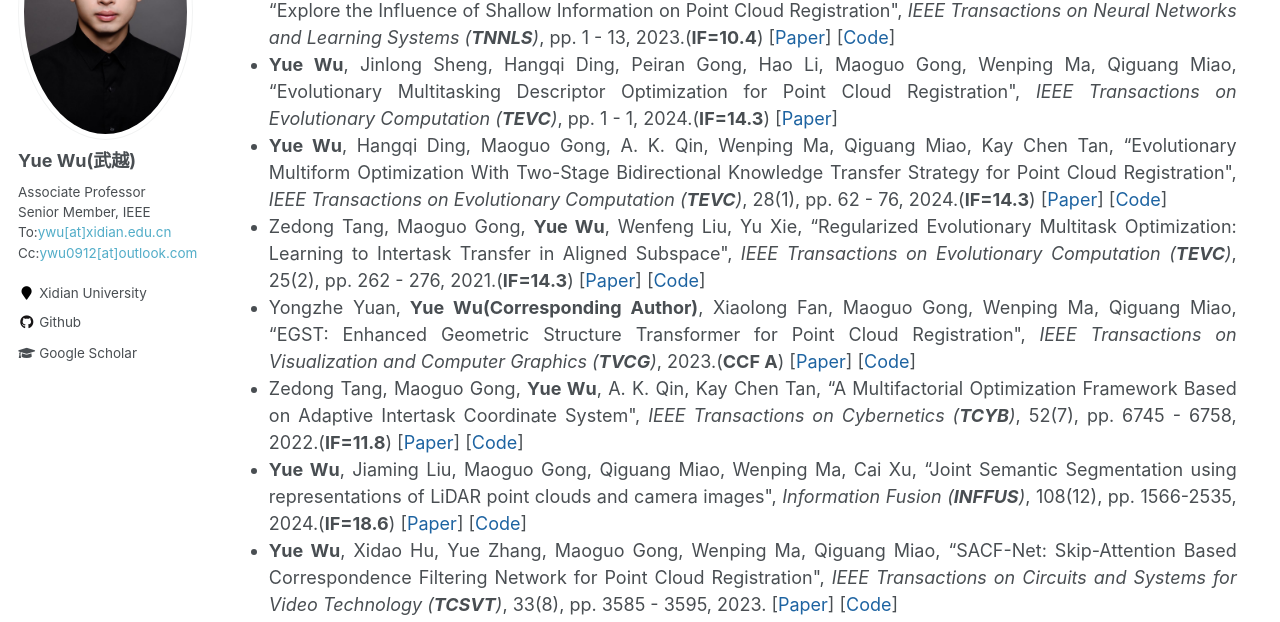
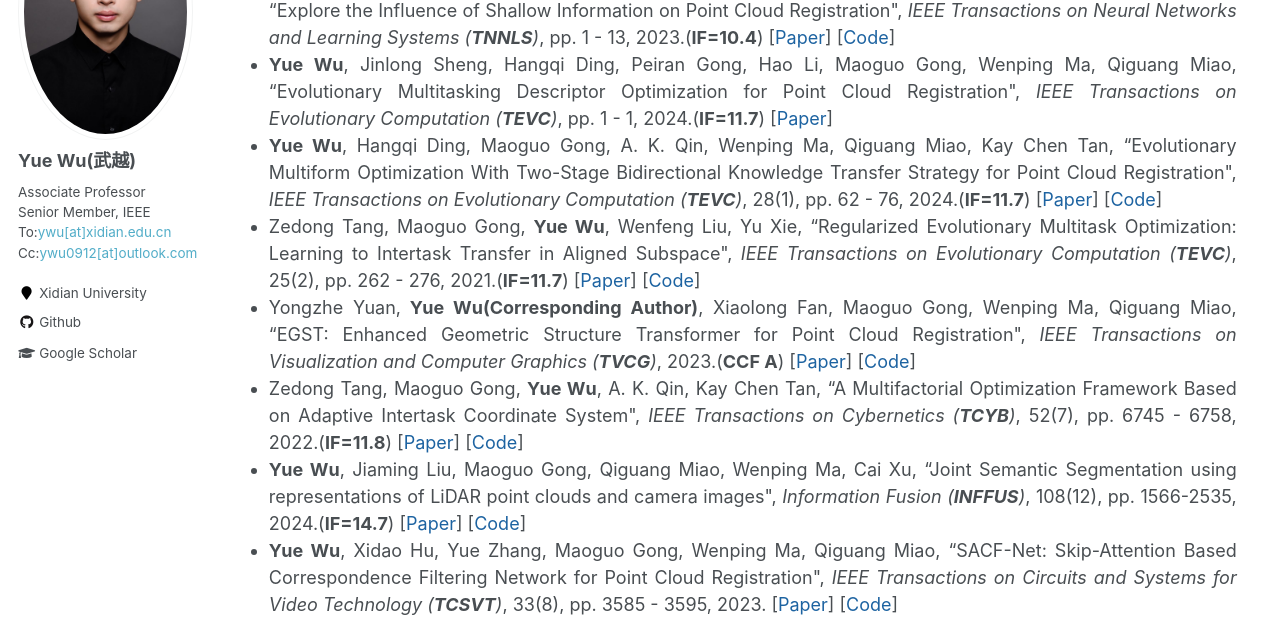
Before and after one commit to ywuchina/ywuchina.github.io, a Jekyll site: the page built from _pages/home.md, in a window 1280 px wide and 900 px high, scrolled down 2957 px. Shown: the part 152-774 px from the top of the window. Built offline with Jekyll 4.4.1, drawn with Linux system fonts in a browser that asks for light colours.

Commit message:
Update paper.html
Add TEVC and change IF

```diff
--- a/_includes/paper.html
+++ b/_includes/paper.html
@@ -68,7 +68,7 @@
       </span>
       </li>
 
-<!--TEVC 14.3-->
+<!--TEVC 11.7-->
 
 
 
@@ -76,7 +76,7 @@
   <span>
   <b>Yue Wu</b>, Jinlong Sheng, Hangqi Ding, Peiran Gong, Hao Li, Maoguo Gong, Wenping Ma, Qiguang Miao,
   “Evolutionary Multitasking Descriptor Optimization for Point Cloud Registration",
-  <i>IEEE Transactions on Evolutionary Computation (<b>TEVC</b>)</i>, pp. 1 - 1, 2024.(<b>IF=14.3</b>)
+  <i>IEEE Transactions on Evolutionary Computation (<b>TEVC</b>)</i>, pp. 1 - 1, 2024.(<b>IF=11.7</b>)
   [<a href= "https://ieeexplore.ieee.org/abstract/document/10566881" target="_blank">Paper</a>]
   </span>
   </li>
@@ -86,7 +86,7 @@
   <span>
   <b>Yue Wu</b>, Hangqi Ding, Maoguo Gong, A. K. Qin, Wenping Ma, Qiguang Miao, Kay Chen Tan,
   “Evolutionary Multiform Optimization With Two-Stage Bidirectional Knowledge Transfer Strategy for Point Cloud Registration",
-  <i>IEEE Transactions on Evolutionary Computation (<b>TEVC</b>)</i>, 28(1), pp. 62 - 76, 2024.(<b>IF=14.3</b>)
+  <i>IEEE Transactions on Evolutionary Computation (<b>TEVC</b>)</i>, 28(1), pp. 62 - 76, 2024.(<b>IF=11.7</b>)
   [<a href= "https://ieeexplore.ieee.org/document/9925083" target="_blank">Paper</a>]
   [<a href= "https://github.com/ywu0912/TeamCode.git" target="_blank">Code</a>]
   </span>
@@ -97,7 +97,7 @@
     <span>
       Zedong Tang, Maoguo Gong, <b>Yue Wu</b>, Wenfeng Liu, Yu Xie,
     “Regularized Evolutionary Multitask Optimization: Learning to Intertask Transfer in Aligned Subspace",
-    <i>IEEE Transactions on Evolutionary Computation (<b>TEVC</b>)</i>, 25(2), pp. 262 - 276, 2021.(<b>IF=14.3</b>)
+    <i>IEEE Transactions on Evolutionary Computation (<b>TEVC</b>)</i>, 25(2), pp. 262 - 276, 2021.(<b>IF=11.7</b>)
     [<a href= "https://ieeexplore.ieee.org/abstract/document/9195010" target="_blank">Paper</a>]
     [<a href= "" target="_blank">Code</a>]
     </span>
@@ -127,12 +127,12 @@
     </li>
 
 
-<!-- INFFUS  18.6-->
+<!-- INFFUS  14.7-->
 <li style="margin-bottom: 1.5;">
   <span>
   <b>Yue Wu</b>, Jiaming Liu, Maoguo Gong, Qiguang Miao, Wenping Ma, Cai Xu,
   “Joint Semantic Segmentation using representations of LiDAR point clouds and camera images",
-  <i>Information Fusion (<b>INFFUS</b>)</i>, 108(12), pp. 1566-2535, 2024.(<b>IF=18.6</b>)
+  <i>Information Fusion (<b>INFFUS</b>)</i>, 108(12), pp. 1566-2535, 2024.(<b>IF=14.7</b>)
   [<a href= "https://www.sciencedirect.com/science/article/abs/pii/S1566253524001489" target="_blank">Paper</a>]
   [<a href= "https://github.com/ywu0912/TeamCode.git" target="_blank">Code</a>]
   </span>
```
